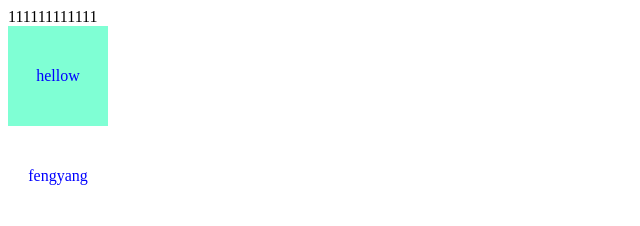
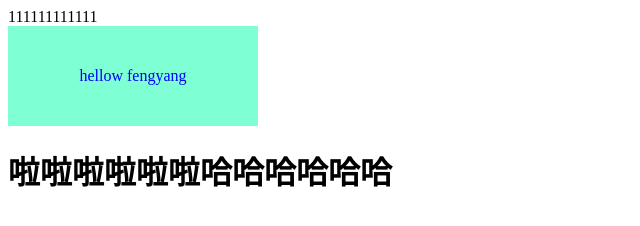
Before and after one commit to WangXiaoJiess/6, a plain HTML site: page index.html in a window 1280 px wide. Shown: the whole page, without its empty margins (0-640 px from the left). Drawn offline with Linux system fonts and the light colour scheme.

Commit message:
冯洋再次提交

```diff
--- a/index.html
+++ b/index.html
@@ -8,11 +8,12 @@
 <body>
     111111111111
     <div class="div1">hellow fengyang</div>
+    <h1>啦啦啦啦啦啦哈哈哈哈哈哈</h1>
 </body>
 
 <style>
     .div1 {
-        width: 100px;
+        width: 250px;
         height: 100px;
         background-color: aquamarine;
         color: blue;
```
